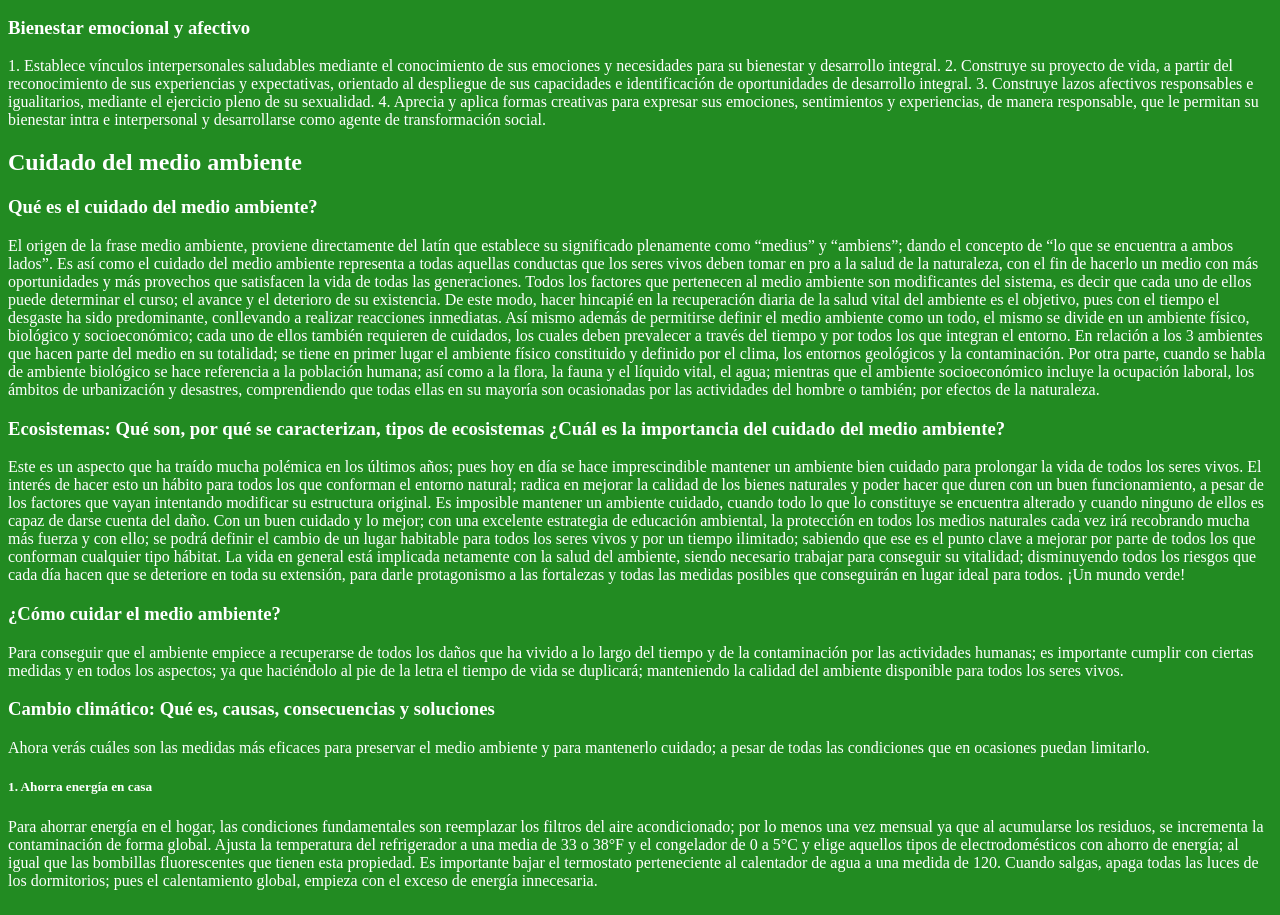
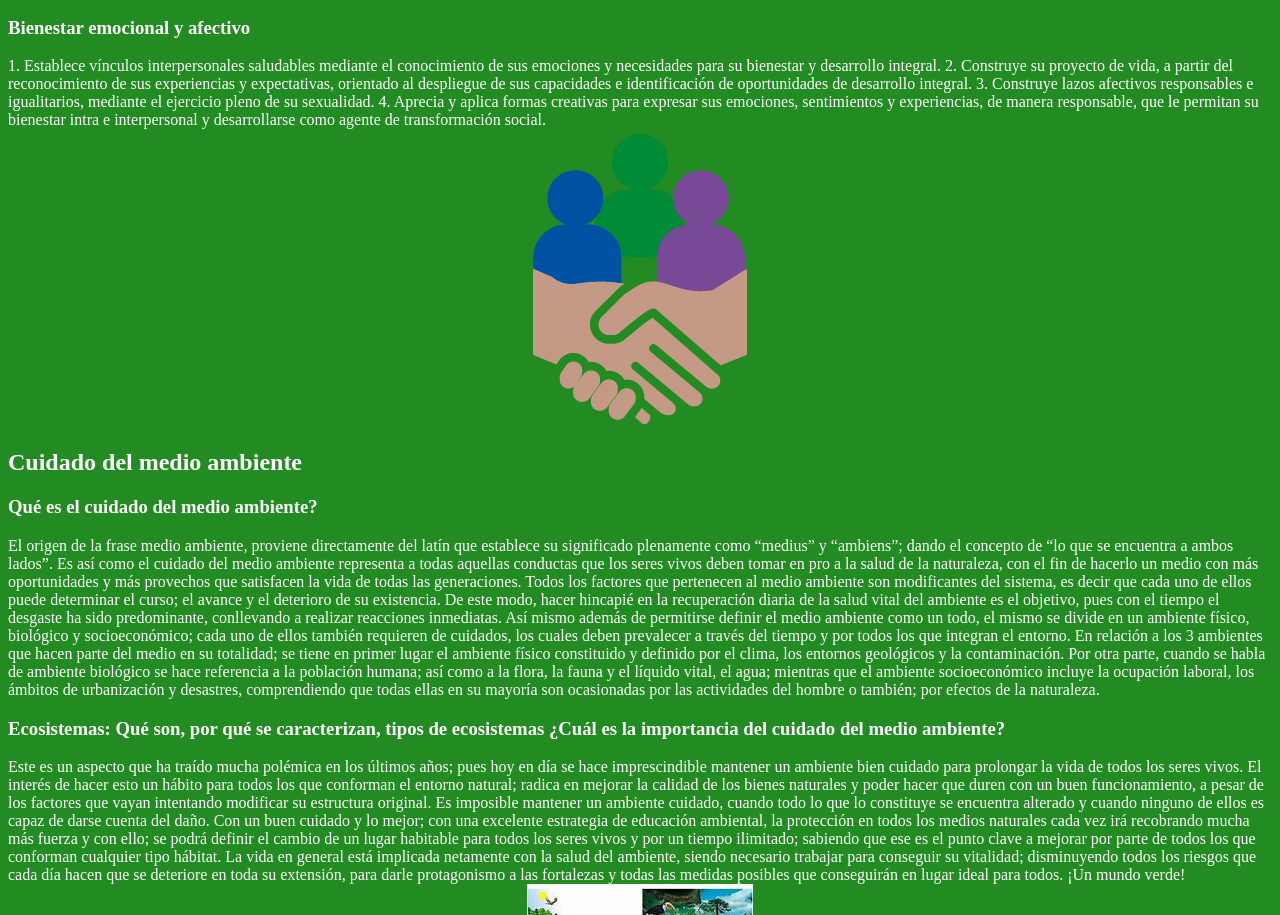
Before and after one commit to Norma-2105/pagina-web, a plain HTML site: page contexto.html in a window 1280 px wide. Shown: the part 1885-2800 px from the top of the page. Drawn offline with Linux system fonts and the light colour scheme; files whose address does not match are found by name.

Commit message:
Update contexto.html

```diff
--- a/contexto.html
+++ b/contexto.html
@@ -54,7 +54,7 @@
  <div style="text-align: center;border: 2px; display: flex; justify-content: center; align-items: center;">
 
     <img
-    src="c:\Users\norma\Desktop\practica1 - copia.jpg" alt="" width="600 px" height="600px">
+    src="practica1 - copia.jpg" alt="" width="600 px" height="600px">
  </div>
 
     <br>
@@ -120,7 +120,7 @@ sus capacidades e identificación de oportunidades de desarrollo integral.
 le permitan su bienestar intra e interpersonal y desarrollarse como agente de transformación social.
 
 <div style="text-align: center;border: 2px; display: flex; justify-content: center; align-items: center;">
-    <img src="https//Norma-2105.github.io/pagina-colaboracion-ciudadana/docs/eco.jpg" alt="">
+    <img src="imagen.png" alt="">
 </div>
 
 
@@ -151,7 +151,7 @@ Con un buen cuidado y lo mejor; con una excelente estrategia de educación ambie
 
 La vida en general está implicada netamente con la salud del ambiente, siendo necesario trabajar para conseguir su vitalidad; disminuyendo todos los riesgos que cada día hacen que se deteriore en toda su extensión, para darle protagonismo a las fortalezas y todas las medidas posibles que conseguirán en lugar ideal para todos. ¡Un mundo verde!
 <div style="text-align: center;border: 2px; display: flex; justify-content: center; align-items: center;">
-    <img src="https//Norma-2105.github.io/pagina-colaboracion-ciudadana/docs/eco.jpg" alt="">
+    <img src="eco.jpg" alt="">
 </div>
 
 <h3>¿Cómo cuidar el medio ambiente?</h3>
@@ -160,7 +160,7 @@ Para conseguir que el ambiente empiece a recuperarse de todos los daños que ha
   Cambio climático: Qué es, causas, consecuencias y soluciones </h3>
 Ahora verás cuáles son las medidas más eficaces para preservar el medio ambiente y para mantenerlo cuidado; a pesar de todas las condiciones que en ocasiones puedan limitarlo.
 <div style="text-align: center;border: 2px; display: flex; justify-content: center; align-items: center;">
-    <img src="https//Norma-2105.github.io/pagina-colaboracion-ciudadana/docs/eco.jpg" alt="">
+    <img src="cambio.jpg" alt="">
 </div>
 
 <h5>1. Ahorra energía en casa </h5>
@@ -199,7 +199,7 @@ Recuerda que cuidar y darle toda la preservación al medio ambiente es tarea de
 
 <br>
 <div style="text-align: center;border: 2px; display: flex; justify-content: center; align-items: center;">
-    <img src="https//Norma-2105.github.io/pagina-colaboracion-ciudadana/docs/eco.jpg" alt="" height="600px " width="600px">
+    <img src="planta.webp" alt="" height="600px " width="600px">
 </div>
     <br>
 
@@ -237,7 +237,7 @@ Recuerda que cuidar y darle toda la preservación al medio ambiente es tarea de
 </ol>
 <div style="text-align: center;border: 2px; display: flex; justify-content: center; align-items: center;">
 
-    <img src="https//Norma-2105.github.io/pagina-colaboracion-ciudadana/docs/eco.jpg" alt=""web width="600" height="600">
+    <img src="cuidado1.jpg" alt=""web width="600" height="600">
 </div>
 
 
```
